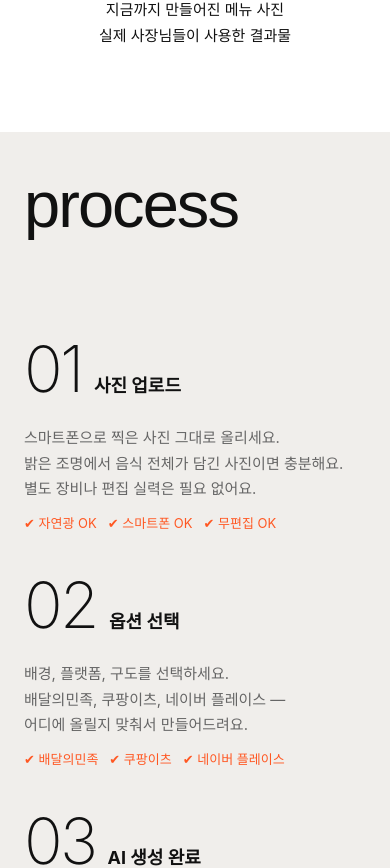
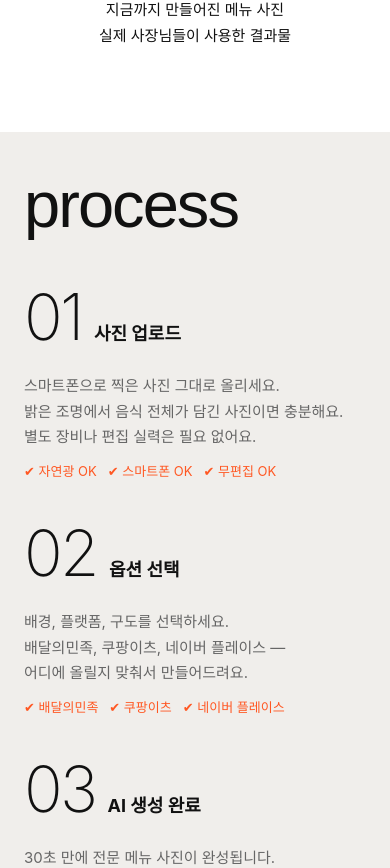
Before and after one commit to solip7131/menulab-v3, a Next.js app: page / in a window 390 px wide. Shown: the part 2078-2946 px from the top of the page. Built offline with nearby package versions, Linux system fonts and the light colour scheme; a web font is replaced by a local one.

Commit message:
Mobile: all section paddings unified to 40px

```diff
--- a/app/globals.css
+++ b/app/globals.css
@@ -290,7 +290,13 @@ html { overscroll-behavior-y: none; }
   .stat-item.triggered .stat-num   { animation-duration: 3.2s !important; }
   .stat-item.triggered .stat-label { animation-duration: 3.8s !important; }
   .stats-section { padding-bottom: 40px !important; }
-  .process-headline-wrap { padding-top: 40px !important; }
+  .process-headline-wrap { padding-top: 40px !important; padding-bottom: 24px !important; }
+  .process-steps-grid { padding-top: 24px !important; padding-bottom: 40px !important; }
+  .sec-portfolio,
+  .reviews-section,
+  .services-section,
+  .sec-faq,
+  .sec-cta { padding: 40px 0 !important; }
 }
 
 /* ── Portfolio grid ────────────────────────────────────── */
--- a/app/page.tsx
+++ b/app/page.tsx
@@ -512,7 +512,7 @@ export default function HomePage() {
 
         </div>
         <div style={{ maxWidth: '1440px', margin: '0 auto', padding: '0 clamp(24px,6vw,120px)' }}>
-          <div style={{ display: 'grid', gridTemplateColumns: '1fr 1fr 1fr', gap: '40px', paddingTop: '60px', paddingBottom: '120px' }}>
+          <div className="process-steps-grid" style={{ display: 'grid', gridTemplateColumns: '1fr 1fr 1fr', gap: '40px', paddingTop: '60px', paddingBottom: '120px' }}>
             {/* Step 1 */}
             <div className="process-col">
               <div style={{ display: 'flex', alignItems: 'baseline', gap: '12px' }}>
@@ -610,7 +610,7 @@ export default function HomePage() {
       </section>
 
       {/* ── Reviews ── */}
-      <section style={{ padding: 'clamp(48px,6vw,80px) 0', background: 'var(--cream)', position: 'relative', zIndex: 1 }}>
+      <section className="reviews-section" style={{ padding: 'clamp(48px,6vw,80px) 0', background: 'var(--cream)', position: 'relative', zIndex: 1 }}>
         <div style={{ maxWidth: '1440px', margin: '0 auto', padding: '0 clamp(24px,6vw,120px)' }}>
           <div style={{ textAlign: 'left', marginBottom: '20px' }}>
             <h2 style={{ fontSize: '65px', fontWeight: 400, fontFamily: "'Athena', sans-serif", letterSpacing: '-0.03em', color: '#111', lineHeight: 1, margin: 0 }}>reviews</h2>
@@ -644,7 +644,7 @@ export default function HomePage() {
       </section>
 
       {/* ── Services ── */}
-      <section style={{ padding: 'clamp(48px,6vw,80px) 0', background: '#fff', position: 'relative', zIndex: 1 }}>
+      <section className="services-section" style={{ padding: 'clamp(48px,6vw,80px) 0', background: '#fff', position: 'relative', zIndex: 1 }}>
         <div style={{ maxWidth: '1440px', margin: '0 auto', padding: '0 clamp(24px,6vw,120px)' }}>
           <div style={{ textAlign: 'left', marginBottom: '20px' }}>
             <h2 style={{ fontSize: '65px', fontWeight: 400, fontFamily: "'Athena', sans-serif", letterSpacing: '-0.03em', color: '#111', lineHeight: 1, margin: 0 }}>services</h2>
```
